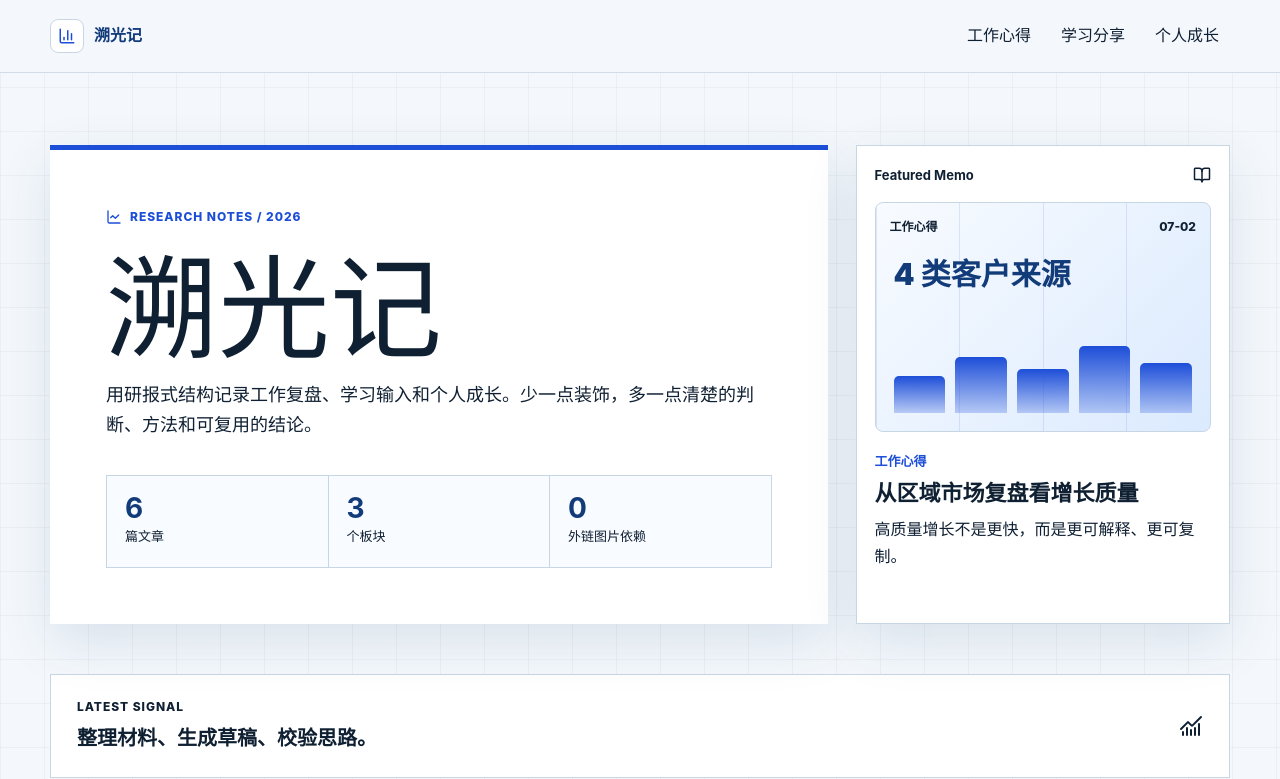
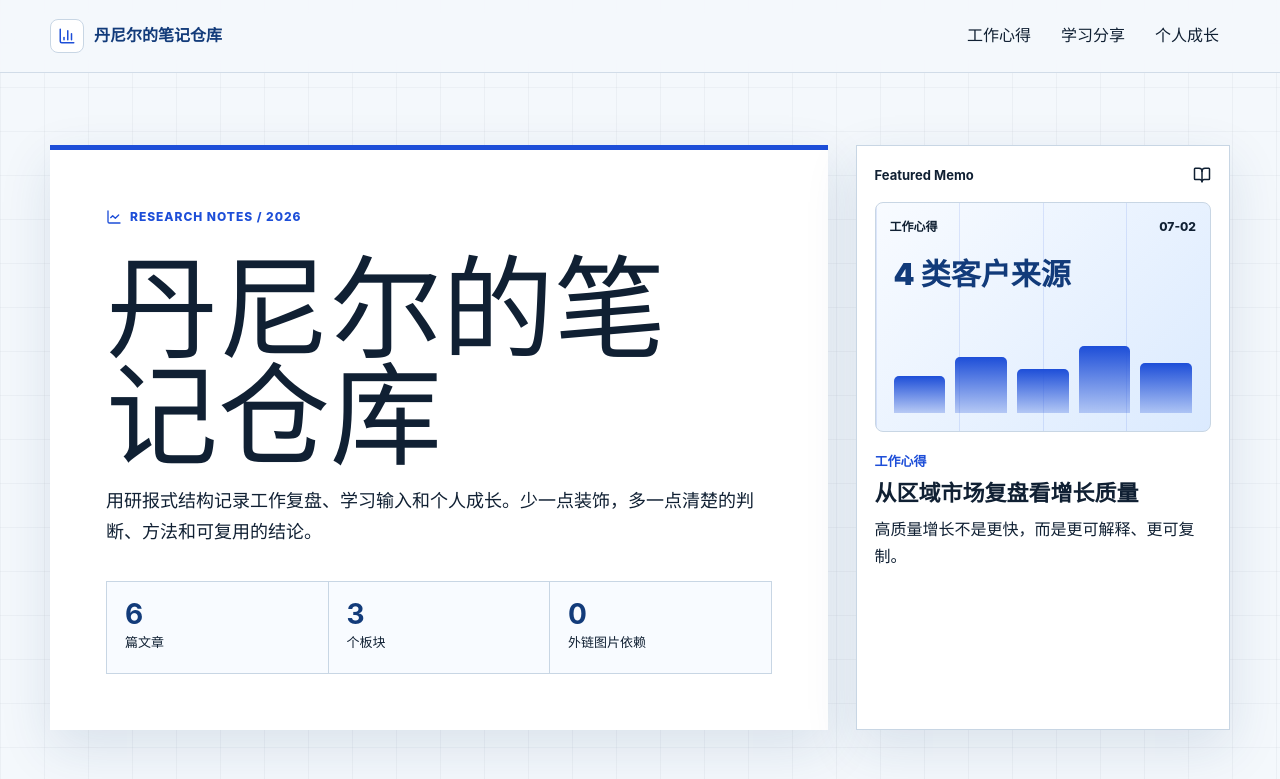
Before and after one commit to DanielZhangzyj/suguangji-blog, a React (Vite) app: page / in a window 1280 px wide. Shown: the top 779 px of the page. Built offline with nearby package versions, Linux system fonts and the light colour scheme.

Commit message:
Rename blog brand

```diff
--- a/index.html
+++ b/index.html
@@ -3,8 +3,8 @@
   <head>
     <meta charset="UTF-8" />
     <meta name="viewport" content="width=device-width, initial-scale=1.0" />
-    <meta name="description" content="溯光记：工作心得、学习分享与个人成长的结构化博客。" />
-    <title>溯光记</title>
+    <meta name="description" content="丹尼尔的笔记仓库：工作心得、学习分享与个人成长的结构化博客。" />
+    <title>丹尼尔的笔记仓库</title>
   </head>
   <body>
     <div id="root"></div>
--- a/src/components/Footer.tsx
+++ b/src/components/Footer.tsx
@@ -2,7 +2,7 @@ export default function Footer() {
   return (
     <footer className="site-footer">
       <div>
-        <strong>溯光记</strong>
+        <strong>丹尼尔的笔记仓库</strong>
         <span>工作、学习与成长的结构化笔记。</span>
       </div>
       <a href="https://github.com/DanielZhangzyj" target="_blank" rel="noreferrer">
--- a/src/components/Header.tsx
+++ b/src/components/Header.tsx
@@ -26,7 +26,7 @@ export default function Header() {
       <div className="site-header__inner">
         <Link to="/" className="brand" aria-label="返回首页">
           <span className="brand__mark"><BarChart3 size={18} /></span>
-          <span>溯光记</span>
+          <span>丹尼尔的笔记仓库</span>
         </Link>
 
         <nav className="top-nav" aria-label="文章分类">
--- a/src/pages/Home.tsx
+++ b/src/pages/Home.tsx
@@ -95,7 +95,7 @@ export default function Home() {
         <section className="hero-report">
           <div className="hero-report__copy">
             <span className="eyebrow"><LineChart size={16} /> Research Notes / 2026</span>
-            <h1>溯光记</h1>
+            <h1>丹尼尔的笔记仓库</h1>
             <p>
               用研报式结构记录工作复盘、学习输入和个人成长。少一点装饰，多一点清楚的判断、方法和可复用的结论。
             </p>
```
Also changed, not shown: 1 other file (tests, documents, lock files or other folders).
